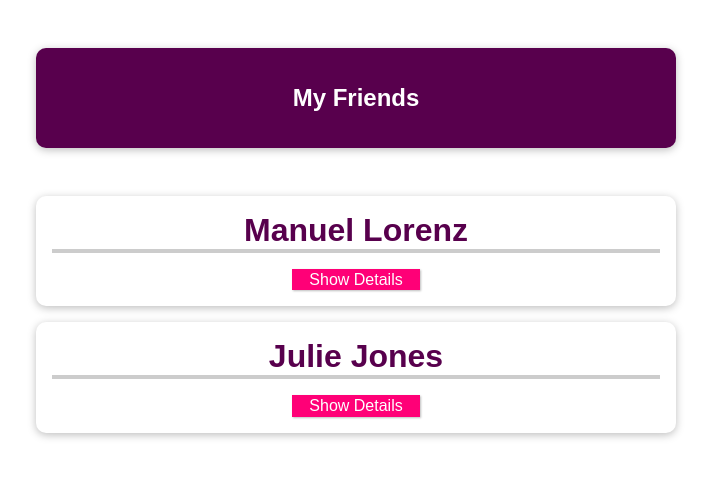
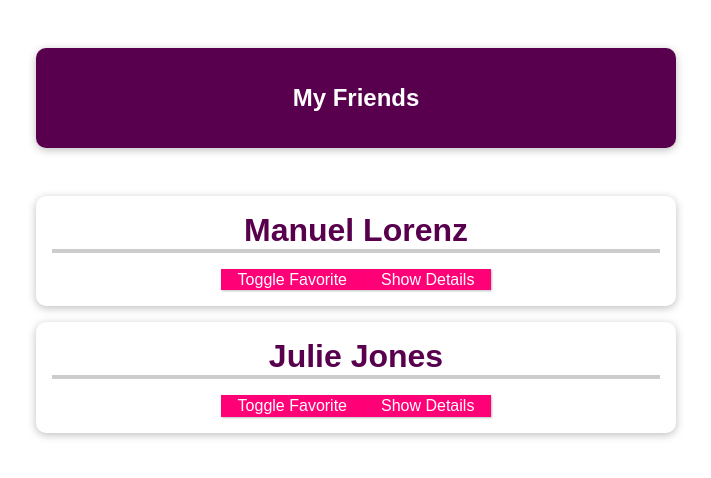
Before and after one commit to Akbaraliii/cmp-communication-01-starting-setup-main, a Vue app: page / in a window 1280 px wide. Shown: the top 478 px of the page, without its empty margins (284-995 px from the left). Built offline with nearby package versions, Linux system fonts and the light colour scheme.

Commit message:
changing props

```diff
--- a/src/App.vue
+++ b/src/App.vue
@@ -8,11 +8,13 @@
         name="Manuel Lorenz"
         phone-number="111222200"
         email-address="manuel@localhost.com"
+        is-favorite="1"
       ></friend-contact>
       <friend-contact
         name="Julie Jones"
         phone-number="5553333434"
         email-address="julie@localhost.com"
+        is-favorite="0"
       ></friend-contact>
     </ul>
   </section>
--- a/src/components/FriendContact.vue
+++ b/src/components/FriendContact.vue
@@ -1,6 +1,7 @@
 <template>
   <li>
-    <h2>{{ name }}</h2>
+    <h2>{{ name }} {{ friendIsFavorite === '1' ? '(Favorite)' : '' }}</h2>
+    <button @click="toggleFavorite">Toggle Favorite</button>
     <button @click="toggleDetails">
       {{ detailsAreVisible ? 'Hide' : 'Show' }} Details
     </button>
@@ -19,7 +20,7 @@
 
 <script>
 export default {
-  props: ['name', 'phoneNumber', 'emailAddress'],
+  props: ['name', 'phoneNumber', 'emailAddress', 'isFavorite'],
   data() {
     return {
       detailsAreVisible: false,
@@ -29,12 +30,20 @@
         phone: '0123 45678 90',
         email: 'manuel@localhost.com',
       },
+      friendIsFavorite: this.Favorite,
     };
   },
   methods: {
     toggleDetails() {
       this.detailsAreVisible = !this.detailsAreVisible;
     },
+    toggleFavorite() {
+      if (this.friendIsFavorite === '1') {
+        this.friendIsFavorite = '0';
+      } else {
+        this.friendIsFavorite = '1';
+      }
+    },
   },
 };
 </script>
```
